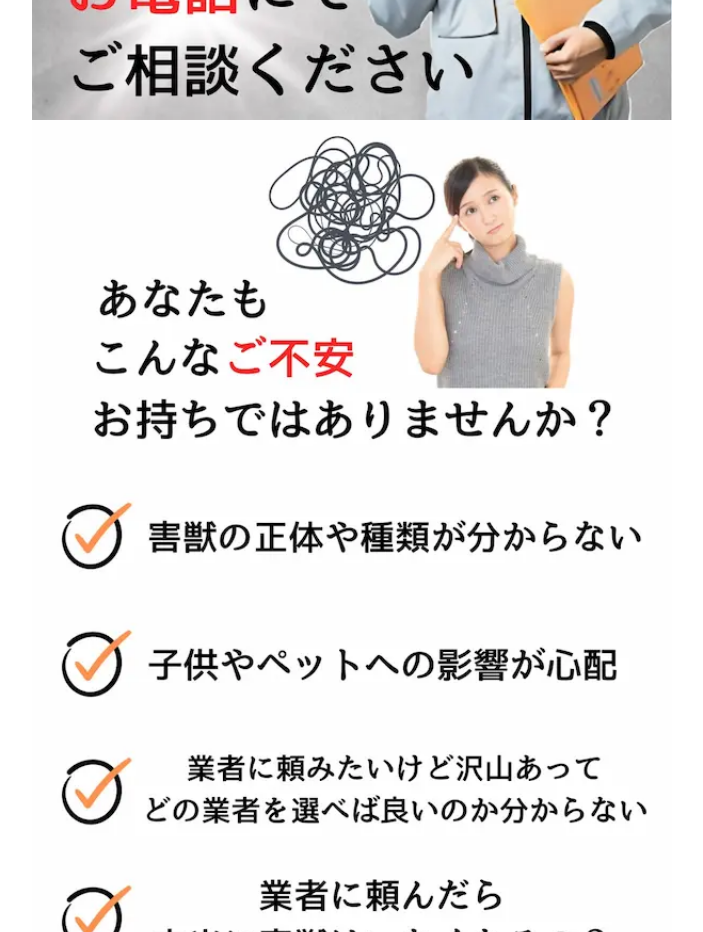
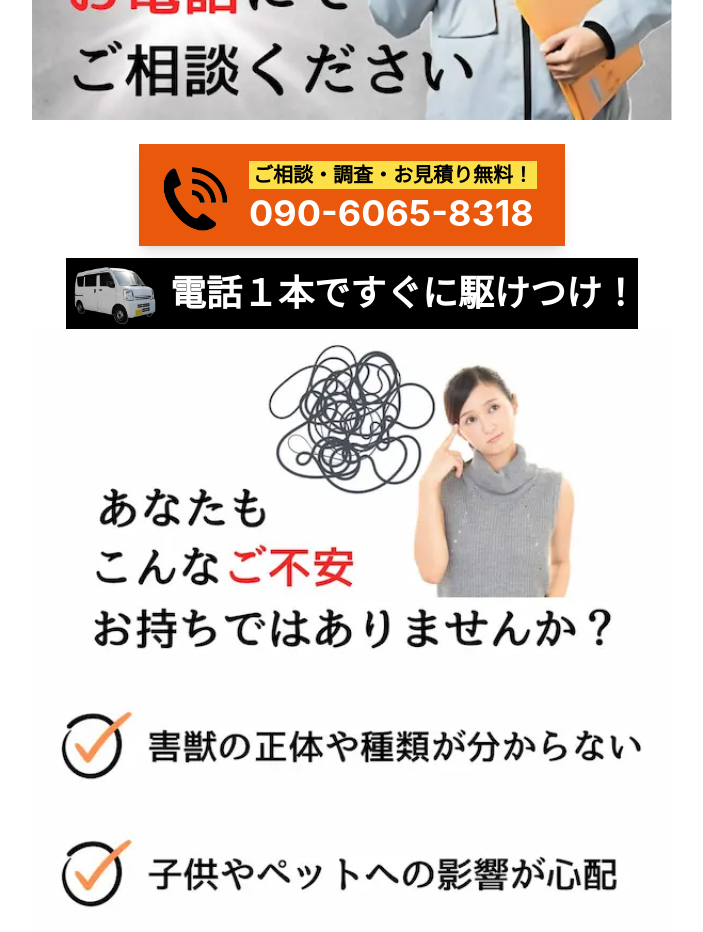
Before and after one commit to ss1119/home-protector-gaiju, a React (Create React App) app: page / in a window 1280 px wide. Shown: the part 8580-9512 px from the top of the page, without its empty margins (288-991 px from the left). Built offline with nearby package versions, Linux system fonts and the light colour scheme.

Commit message:
電話ボタン追加

```diff
--- a/src/components/parts/Pages.tsx
+++ b/src/components/parts/Pages.tsx
@@ -81,6 +81,7 @@ export const Pages = () => {
           alt="今すぐお電話にてご相談ください。"
         />
       </div>
+      <Call />
       <div className="flex justify-center">
         <img
           src="assets/pages/page11.webp"
```
